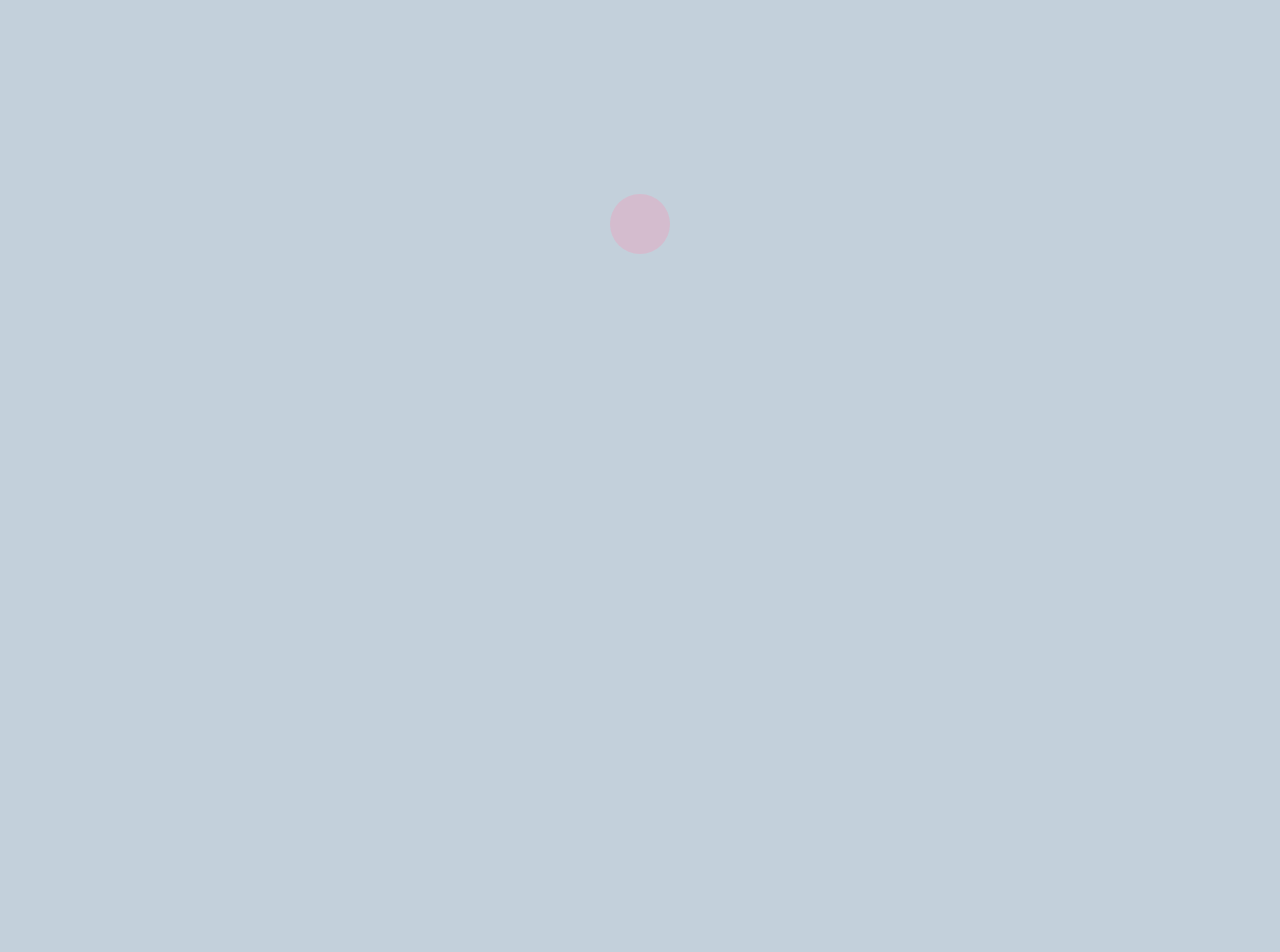
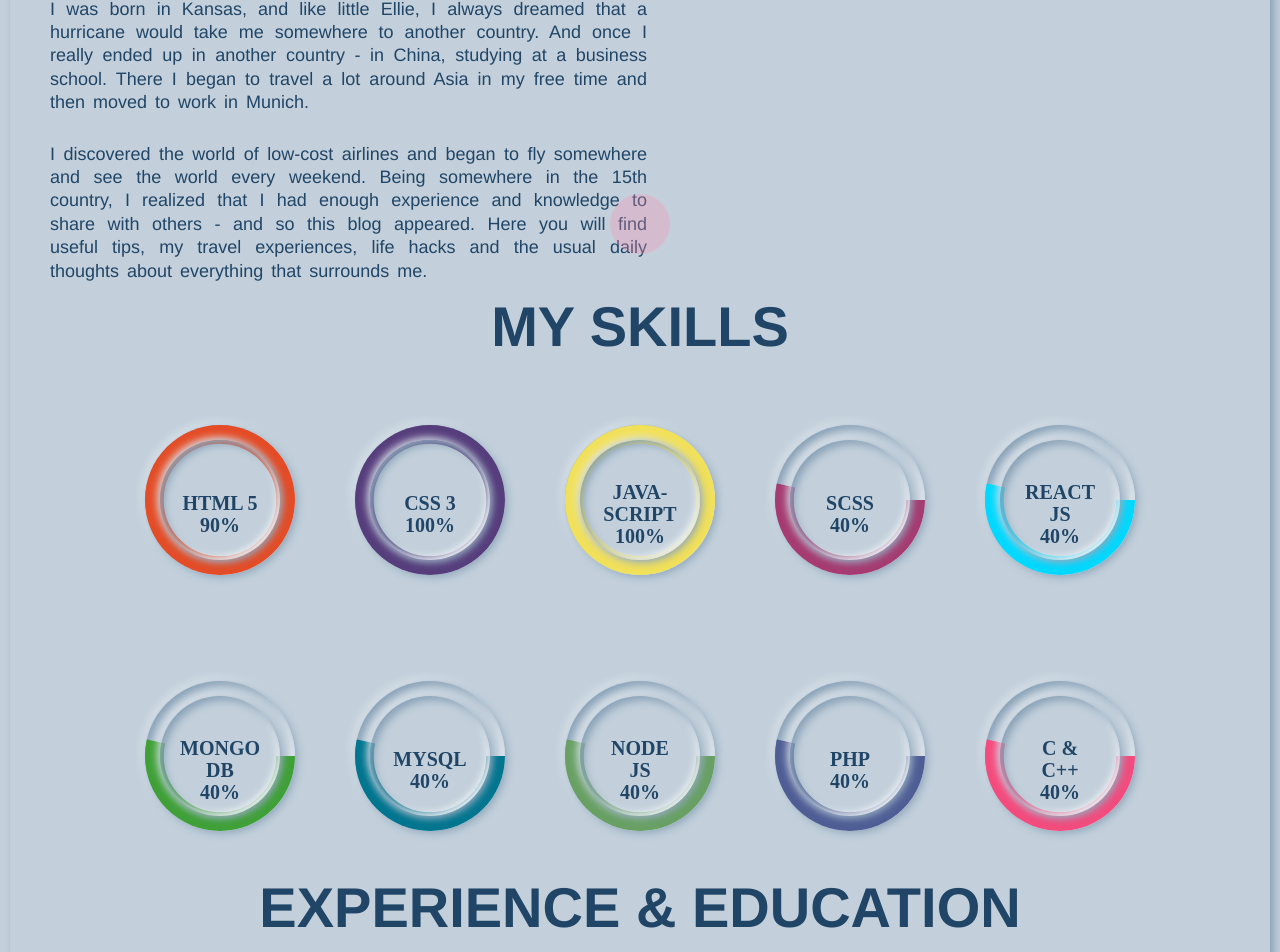
Before and after one commit to kkumar-gcc/portfolio, a React (Create React App) app: page /about in a window 1280 px wide. Shown: the part 176-1128 px from the top of the page. Before the commit the page ends 800 px from the top, so only its background shows below. Built offline with nearby package versions, Linux system fonts and the light colour scheme.

Commit message:
about page updated

```diff
--- a/src/App.js
+++ b/src/App.js
@@ -174,9 +174,7 @@ function App() {
           <ion-icon name="logo-linkedin" style={{ color: '#0e76a8' }}></ion-icon>
         </a>
         <a href="#" className="btn">
-
-          <ion-icon name="aperture-outline" style={{ color: '#ee4056' }}></ion-icon>
-
+          <ion-icon name="logo-github" style={{ color: '#AD5C51' }}></ion-icon>
         </a>
         <a href="#" className="btn">
           <ion-icon name="mail"></ion-icon>
--- a/src/app.css
+++ b/src/app.css
@@ -11,6 +11,7 @@ body {
     --primary3: #ff3d00;
     --textColor1: #ff2a6c;
     --textColor2: #0f0005;
+    --textColor3:rgb(236, 232, 232);
     --primaryDark1: #ba2d00;
     --primaryDark2: #741c00;
     --primaryDark3: #5c2511;
@@ -23,7 +24,8 @@ body {
     --base2: #233541;
     --base3: #162128;
     --textColor1: #ff014f;
-    --textCOlor2: #462831;
+    --textColor2: #462831;
+    --textColor3:rgb(59, 59, 59);
     --baseDark1: #eceeef;
     --baseDark2: #b3bcc2;
     --baseDark3: #7a8a94;
--- a/src/components/about/about.css
+++ b/src/components/about/about.css
@@ -1 +1,275 @@
 @import url('../../app.css');
+
+
+.about-container {
+    margin: 10px;
+    padding: 10px;
+}
+
+.about-title h1 {
+    font-size: 40px;
+    font-weight: 700;
+    font-size: 5rem;
+    margin-top: 10px;
+    background: #fff;
+    background-clip: border-box;
+    -webkit-background-clip: text;
+    background-clip: text;
+    color: transparent;
+    text-transform: uppercase;
+    text-align: center;
+    text-shadow: rgba(0, 0, 0, 0.25) 1px 2px 1px;
+}
+
+.about-container .about-content {
+    display: flex;
+    flex-direction: row;
+    margin: 5px;
+    text-align: justify;
+}
+
+.about-container .about-content .about-content-left {
+    flex: 50%;
+}
+
+.about-container .about-content .about-content-left span {
+    padding: 5px;
+    font-size: 24px;
+}
+
+.about-container .about-content .about-content-left p {
+    padding: 5px;
+    font-size: 18px;
+    line-height: 1.3;
+    word-spacing: 3px;
+}
+
+.about-container .about-content .about-content-right {
+    flex: 48%;
+}
+
+.skill-title h1 {
+    /* font-size: 30px; */
+    font-weight: 700;
+    font-size: 3.5rem;
+    margin-top: 10px;
+
+    text-transform: uppercase;
+    text-align: center;
+
+}
+
+.skill-content {
+    text-align: center;
+}
+
+.bar {
+    display: inline-block;
+    height: 150px;
+    width: 150px;
+    border-radius: 50%;
+    position: relative;
+    background: var(--background-color-1);
+    box-shadow: var(--base-shadow-active);
+    text-align: center;
+    overflow: hidden;
+    margin: 50px 30px;
+}
+
+.bar:after {
+    content: "";
+    position: absolute;
+    left: 50%;
+    top: 50%;
+    transform: translate(-50%, -50%);
+    height: 80%;
+    width: 80%;
+    border-radius: 50%;
+    box-shadow: var(--base-shadow-active);
+}
+
+svg {
+    width: 100%;
+    height: 100%;
+    position: relative;
+}
+
+svg circle {
+    position: absolute;
+    transform: scale(0.939);
+    transform-origin: center;
+    fill: none;
+    stroke: var(--textColor1);
+    stroke-width: 30px;
+    stroke-dasharray: 630px;
+    stroke-dashoffset: 630px;
+}
+
+.bar:nth-child(1) svg circle {
+    animation: bar_1 1s ease forwards;
+}
+
+.bar:nth-child(2) svg circle {
+    animation: bar_2 1s ease forwards;
+}
+
+.bar:nth-child(3) svg circle {
+    animation: bar_3 1s ease forwards;
+}
+
+.bar:nth-child(4) svg circle {
+    animation: bar_4 1s ease forwards;
+}
+
+.bar:nth-child(5) svg circle {
+    animation: bar_5 1s ease forwards;
+}
+
+.bar:nth-child(6) svg circle {
+    animation: bar_6 1s ease forwards;
+}
+
+.bar:nth-child(7) svg circle {
+    animation: bar_7 1s ease forwards;
+}
+
+.bar:nth-child(8) svg circle {
+    animation: bar_8 1s ease forwards;
+}
+
+.bar:nth-child(9) svg circle {
+    animation: bar_9 1s ease forwards;
+}
+
+.bar:nth-child(10) svg circle {
+    animation: bar_10 1s ease forwards;
+}
+
+.skill-content h1 {
+    position: absolute;
+    font-size: 20px;
+    font-family: "Montserrat";
+    text-align: center;
+    top: 50%;
+    left: 50%;
+    transform: translate(-50%, -50%);
+}
+
+@keyframes bar_1 {
+    0% {
+        stroke-dashoffset: 630px;
+    }
+
+    100% {
+        stroke-dashoffset: calc(630px - (630px * 90) / 100);
+    }
+}
+
+@keyframes bar_2 {
+    0% {
+        stroke-dashoffset: 630px;
+    }
+
+    100% {
+        stroke-dashoffset: calc(630px - (630px * 85) / 100);
+    }
+}
+
+@keyframes bar_3 {
+    0% {
+        stroke-dashoffset: 630px;
+    }
+
+    100% {
+        stroke-dashoffset: calc(630px - (630px * 80) / 100);
+    }
+}
+
+@keyframes bar_4 {
+    0% {
+        stroke-dashoffset: 630px;
+    }
+
+    100% {
+        stroke-dashoffset: calc(630px - (630px * 40) / 100);
+    }
+}
+
+@keyframes bar_5 {
+    0% {
+        stroke-dashoffset: 630px;
+    }
+
+    100% {
+        stroke-dashoffset: calc(630px - (630px * 40) / 100);
+    }
+}
+
+@keyframes bar_5 {
+    0% {
+        stroke-dashoffset: 630px;
+    }
+
+    100% {
+        stroke-dashoffset: calc(630px - (630px * 40) / 100);
+    }
+}
+
+@keyframes bar_6 {
+    0% {
+        stroke-dashoffset: 630px;
+    }
+
+    100% {
+        stroke-dashoffset: calc(630px - (630px * 40) / 100);
+    }
+}
+
+@keyframes bar_7 {
+    0% {
+        stroke-dashoffset: 630px;
+    }
+
+    100% {
+        stroke-dashoffset: calc(630px - (630px * 40) / 100);
+    }
+}
+
+@keyframes bar_8 {
+    0% {
+        stroke-dashoffset: 630px;
+    }
+
+    100% {
+        stroke-dashoffset: calc(630px - (630px * 40) / 100);
+    }
+}
+
+@keyframes bar_9 {
+    0% {
+        stroke-dashoffset: 630px;
+    }
+
+    100% {
+        stroke-dashoffset: calc(630px - (630px * 40) / 100);
+    }
+}
+
+@keyframes bar_10 {
+    0% {
+        stroke-dashoffset: 630px;
+    }
+
+    100% {
+        stroke-dashoffset: calc(630px - (630px * 40) / 100);
+    }
+}
+
+.experience-title h1 {
+    font-weight: 600;
+    font-size: 3.5rem;
+    margin-top: 10px;
+
+    text-transform: uppercase;
+    text-align: center;
+}
--- a/src/components/about/about.jsx
+++ b/src/components/about/about.jsx
@@ -1,11 +1,190 @@
 import "./about.css";
 
 function About() {
-
   return (
     <>
-
-
+      <div className="about-container">
+        <div className="about-title">
+          <h1>About me</h1>
+        </div>
+        <div className="about-content">
+          <div className="about-content-left">
+            <span>Hi, I'm Krishan kumar and I am a full-stack developer</span>
+            <p>
+              I was born in Kansas, and like little Ellie, I always dreamed that
+              a hurricane would take me somewhere to another country. And once I
+              really ended up in another country - in China, studying at a
+              business school. There I began to travel a lot around Asia in my
+              free time and then moved to work in Munich.
+            </p>
+            <p>
+              I discovered the world of low-cost airlines and began to fly
+              somewhere and see the world every weekend. Being somewhere in the
+              15th country, I realized that I had enough experience and
+              knowledge to share with others - and so this blog appeared. Here
+              you will find useful tips, my travel experiences, life hacks and
+              the usual daily thoughts about everything that surrounds me.
+            </p>
+          </div>
+          <div className="about-content-right"></div>
+        </div>
+        <div className="skill-title">
+          <h1>My Skills</h1>
+        </div>
+        <div className="skill-content">
+          <div className="bar">
+            <svg>
+              <circle
+                cx="50%"
+                cy="50%"
+                r="50%"
+                style={{ stroke: "#e34c26" }}
+              ></circle>
+            </svg>
+            <h1>
+              HTML 5<br />
+              90%
+            </h1>
+          </div>
+          <div className="bar">
+            <svg>
+              <circle
+                cx="50%"
+                cy="50%"
+                r="50%"
+                style={{ stroke: "#563d7c" }}
+              ></circle>
+            </svg>
+            <h1>
+              CSS 3<br />
+              100%
+            </h1>
+          </div>
+          <div className="bar">
+            <svg>
+              <circle
+                cx="50%"
+                cy="50%"
+                r="50%"
+                style={{ stroke: "#f1e05a" }}
+              ></circle>
+            </svg>
+            <h1>
+              JAVA-SCRIPT
+              <br />
+              100%
+            </h1>
+          </div>
+          <div className="bar">
+            <svg>
+              <circle
+                cx="50%"
+                cy="50%"
+                r="50%"
+                style={{ stroke: "#a53b70" }}
+              ></circle>
+            </svg>
+            <h1>
+              SCSS
+              <br />
+              40%
+            </h1>
+          </div>
+          <div className="bar">
+            <svg>
+              <circle
+                cx="50%"
+                cy="50%"
+                r="50%"
+                style={{ stroke: "#00d8ff" }}
+              ></circle>
+            </svg>
+            <h1>
+              REACT JS
+              <br />
+              40%
+            </h1>
+          </div>
+          <div className="bar">
+            <svg>
+              <circle
+                cx="50%"
+                cy="50%"
+                r="50%"
+                style={{ stroke: "rgb(63, 160, 55)" }}
+              ></circle>
+            </svg>
+            <h1>
+              MONGO DB
+              <br />
+              40%
+            </h1>
+          </div>
+          <div className="bar">
+            <svg>
+              <circle
+                cx="50%"
+                cy="50%"
+                r="50%"
+                style={{ stroke: "#00758F" }}
+              ></circle>
+            </svg>
+            <h1>
+              MYSQL
+              <br />
+              40%
+            </h1>
+          </div>
+          <div className="bar">
+            <svg>
+              <circle
+                cx="50%"
+                cy="50%"
+                r="50%"
+                style={{ stroke: "#68a063 " }}
+              ></circle>
+            </svg>
+            <h1>
+              NODE JS
+              <br />
+              40%
+            </h1>
+          </div>
+          <div className="bar">
+            <svg>
+              <circle
+                cx="50%"
+                cy="50%"
+                r="50%"
+                style={{ stroke: "#4F5D95" }}
+              ></circle>
+            </svg>
+            <h1>
+              PHP
+              <br />
+              40%
+            </h1>
+          </div>
+          <div className="bar">
+            <svg>
+              <circle
+                cx="50%"
+                cy="50%"
+                r="50%"
+                style={{ stroke: "#f34b7d" }}
+              ></circle>
+            </svg>
+            <h1>
+              C & C++
+              <br />
+              40%
+            </h1>
+          </div>
+        </div>
+        <div className="experience-title">
+          <h1>Experience & Education</h1>
+        </div>
+      </div>
     </>
   );
 }
```
